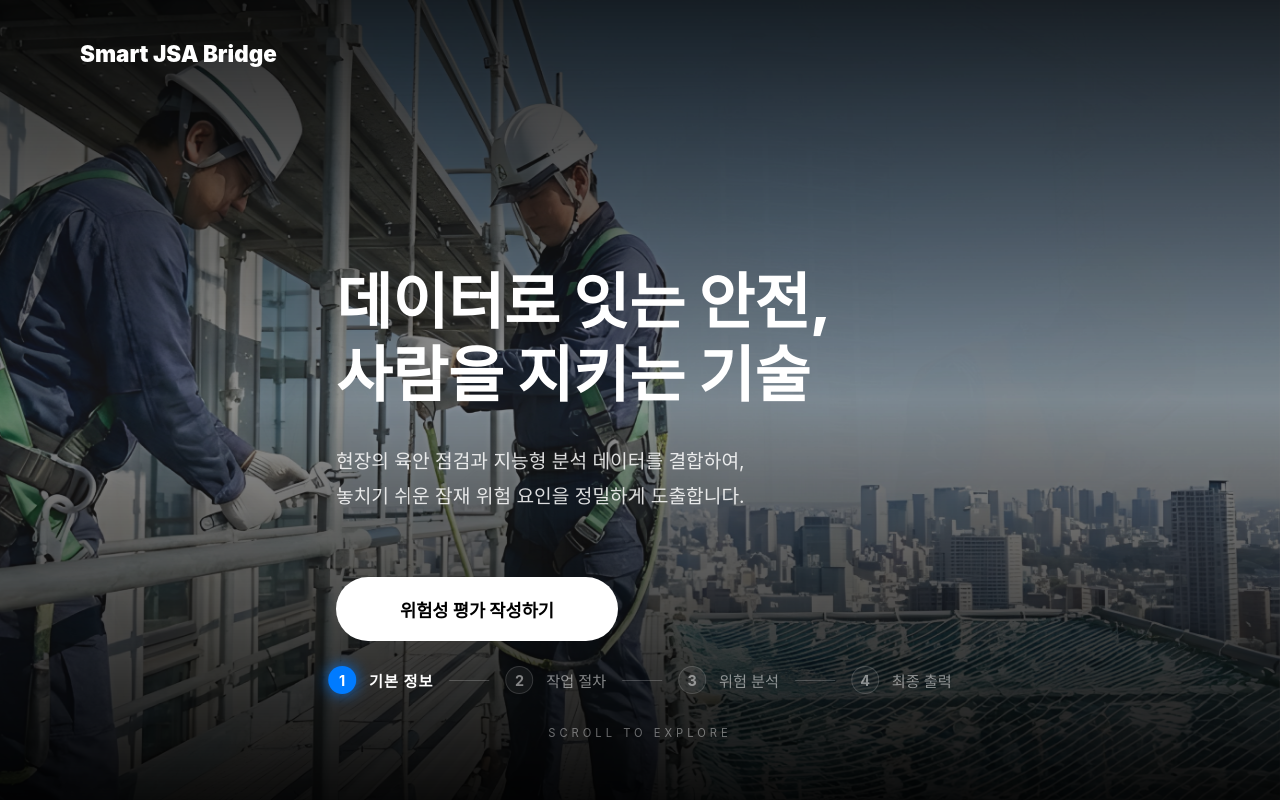
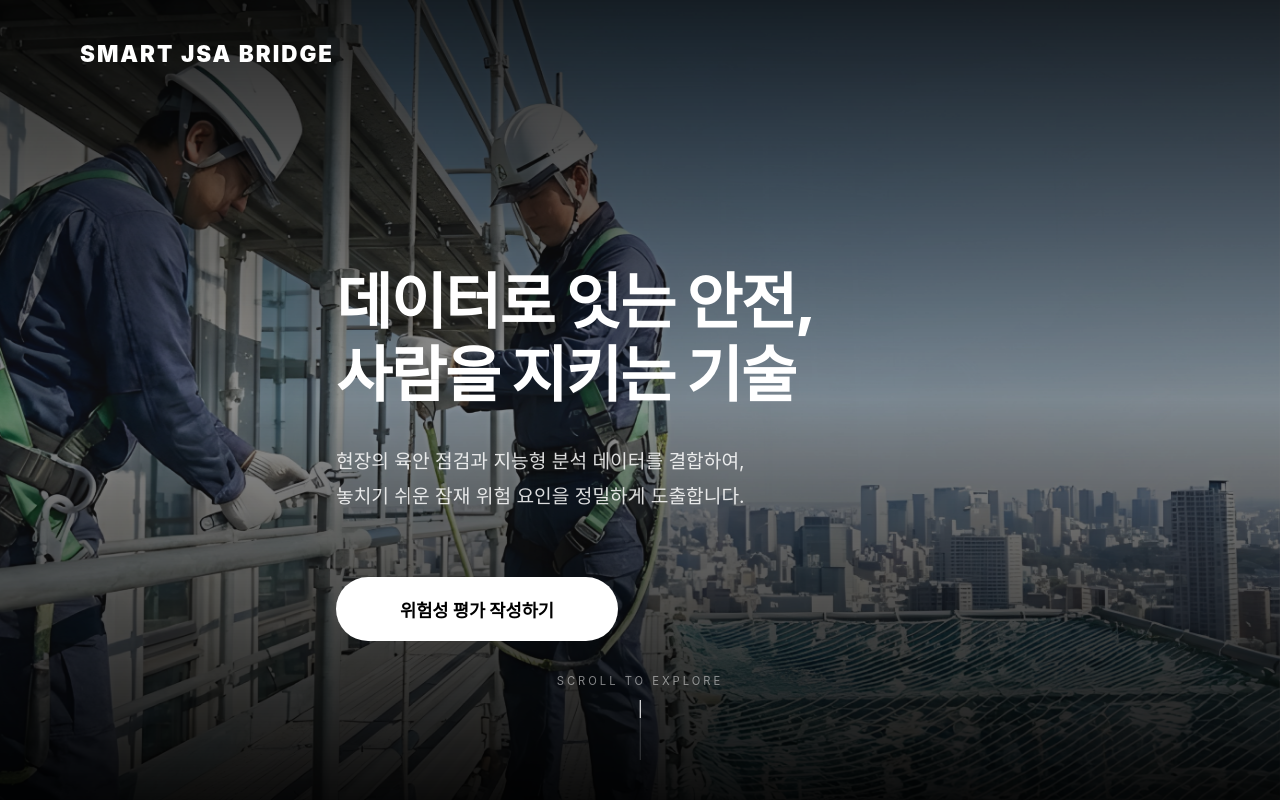
Before and after one commit to hanghanghu716-dotcom/smart-jsa-bridge, a React (Vite) app: page / in a window 1280 px wide. Shown: the top 800 px of the page. Built offline with nearby package versions, Linux system fonts and the light colour scheme; a web font is replaced by a local one.

Commit message:
Add files via upload

```diff
--- a/src/pages/Main.jsx
+++ b/src/pages/Main.jsx
@@ -1,5 +1,6 @@
 import { useState, useEffect } from 'react';
 import { Link, useNavigate } from 'react-router-dom';
+// import AdBanner from '../AdBanner'; // [심사 전략] 광고 슬롯 전체 주석 처리
 
 export default function Main() {
   const navigate = useNavigate();
@@ -13,6 +14,7 @@ export default function Main() {
 
   return (
     <div style={styles.wrapper}>
+      {/* SECTION 1: HERO - 사용자 원본 디자인 (규격 및 로직 100% 보존) */}
       <section style={styles.heroSection}>
         <div style={styles.bgWrapper}>
           {slides.map((src, index) => (
@@ -32,34 +34,13 @@ export default function Main() {
           </main>
           <aside style={styles.sideAd}></aside>
         </div>
-
-        {/* ✅ 교정된 인디케이터: Info.jsx의 스테퍼 스타일을 적용하여 일관성 확보 */}
-        <div style={styles.indicatorWrapper}>
-          <div style={styles.stepper}>
-            <div style={styles.stepItemActive}>
-              <div style={styles.stepBadgeActive}>1</div>
-              <span style={styles.stepTextActive}>기본 정보</span>
-            </div>
-            <div style={styles.stepLine} />
-            <div style={styles.stepItem}>
-              <div style={styles.stepBadge}>2</div>
-              <span style={styles.stepText}>작업 절차</span>
-            </div>
-            <div style={styles.stepLine} />
-            <div style={styles.stepItem}>
-              <div style={styles.stepBadge}>3</div>
-              <span style={styles.stepText}>위험 분석</span>
-            </div>
-            <div style={styles.stepLine} />
-            <div style={styles.stepItem}>
-              <div style={styles.stepBadge}>4</div>
-              <span style={styles.stepText}>최종 출력</span>
-            </div>
-          </div>
+        <div style={styles.scrollGuide}>
           <span style={styles.scrollLabel}>SCROLL TO EXPLORE</span>
+          <div style={styles.scrollTrack}><div style={styles.scrollThumb}></div></div>
         </div>
       </section>
 
+      {/* SECTION 2: VALUE PROPOSITION - 줄간격 개선 및 이미지 삽입 (Material Design 3) */}
       <section style={styles.m3Section}>
         <div style={styles.container}>
           <div style={styles.valueRow}>
@@ -67,12 +48,12 @@ export default function Main() {
               <span style={styles.m3Tag}>CORE VALUE</span>
               <h3 style={styles.m3Title}>실질적 위험 발굴을 돕는<br />지능형 안전 분석 파트너</h3>
               <div style={styles.valuePoint}>
-                <h4 style={styles.valuePointTitle}>체계적인 데이터 매칭</h4>
-                <p style={styles.valuePointPara}>수많은 작업 시나리오 분석을 통해 구축된 데이터베이스를 기반으로,<br />현장 상황에 가장 부합하는 유해위험요인을 지능적으로 제안합니다.</p>
+                <h4>체계적인 데이터 매칭</h4>
+                <p>수많은 작업 시나리오 분석을 통해 구축된 데이터베이스를 기반으로,<br />현장 상황에 가장 부합하는 유해위험요인을 지능적으로 제안합니다.</p>
               </div>
               <div style={styles.valuePoint}>
-                <h4 style={styles.valuePointTitle}>편집 기반의 무결성 확보</h4>
-                <p style={styles.valuePointPara}>제시된 추천 항목을 토대로 사용자가 직접 현장의 특수성을 반영함으로써,<br />실무적 효용성과 법적 준수성을 동시에 갖춘 보고서를 완성합니다.</p>
+                <h4>편집 기반의 무결성 확보</h4>
+                <p>제시된 추천 항목을 토대로 사용자가 직접 현장의 특수성을 반영함으로써,<br />실무적 효용성과 법적 준수성을 동시에 갖춘 보고서를 완성합니다.</p>
               </div>
             </div>
             <div style={styles.valueImageSide}>
@@ -82,6 +63,7 @@ export default function Main() {
         </div>
       </section>
 
+      {/* SECTION 3: 9대 핵심 작업 분석 가이드 (가독성 및 로직 강화) */}
       <section style={{...styles.m3Section, backgroundColor: '#fcfcfc'}}>
         <div style={styles.container}>
           <div style={styles.m3Header}>
@@ -111,6 +93,7 @@ export default function Main() {
         </div>
       </section>
 
+      {/* SECTION 4: FAQ - 풍성한 답변 및 최적화된 밀도 */}
       <section style={styles.m3Section}>
         <div style={styles.container}>
           <div style={styles.m3Header}>
@@ -120,11 +103,26 @@ export default function Main() {
           <div style={styles.faqWrapper}>
             <div style={styles.faqBlock}>
               <h5 style={styles.faqQ}>Q. 본 서비스로 생성된 보고서가 법적 효력을 갖습니까?</h5>
-              <p style={styles.faqA}>네, 산업안전보건법 제36조에 의거한 법적 절차를 준수합니다. 관리자의 최종 검토와 근로자 서명이 완료되면 공신력 있는 안전 보건 기록물로 인정됩니다.</p>
+              <p style={styles.faqA}>
+                네, 산업안전보건법 제36조(위험성평가의 실시)에 따르면 사업주는 유해·위험요인을 찾아내어 위험성을 결정하고 조치를 취한 뒤 그 결과를 기록·보존해야 합니다.
+                Smart JSA Bridge를 통해 생성된 PDF 리포트는 이러한 법적 절차를 준수하여 작성된 결과물로써, 현장 관리자의 최종 검토와 근로자 공유(서명)가 완료되면 공신력 있는 안전 보건 기록물로 인정됩니다.
+              </p>
             </div>
             <div style={styles.faqBlock}>
               <h5 style={styles.faqQ}>Q. 서비스가 법적 책임을 대신해 주나요?</h5>
-              <p style={styles.faqA}>아니요. 본 서비스는 효율적 위험 식별을 돕는 조력 도구입니다. 최종 보고서의 내용 검토 및 편집에 대한 책임은 사업주 및 안전관리자에게 있습니다.</p>
+              <p style={styles.faqA}>
+                아니요. 본 서비스는 안전 관리 업무의 효율성을 높이고 올바른 위험 식별을 돕는 '전문가 조력 도구'이자 '교육 플랫폼'입니다.
+                현장의 기계 상태, 작업 환경, 기상 조건 등은 실시간으로 변화하며 이는 시스템이 모두 파악할 수 없는 변수입니다.
+                따라서 최종 보고서의 내용을 당사 사업장의 실제 환경에 맞춰 검토하고 편집할 최종적인 권한과 책임은 사용자(사업주 및 안전관리자)에게 있습니다.
+              </p>
+            </div>
+            <div style={styles.faqBlock}>
+              <h5 style={styles.faqQ}>Q. 위험도(Risk) 산출 로직은 무엇인가요?</h5>
+              <div style={styles.mathCard}>Risk (위험도) = Frequency (빈도) × Severity (강도)</div>
+              <p style={styles.faqA}>
+                본 시스템은 고용노동부의 '위험성평가 가이드'에 따른 5x5 Matrix법을 차용합니다. 사고가 발생할 확률(빈도)과 발생 시 초래되는 부상의 정도(강도)를 곱하여 수치화하며,
+                계산된 위험도 점수에 따라 '허용 불가(즉시 중단)', '상당한 위험(계획적 개선)', '경미한 위험(유지 관리)' 등의 등급을 사용자에게 제안합니다.
+              </p>
             </div>
           </div>
         </div>
@@ -134,6 +132,11 @@ export default function Main() {
         <div style={styles.container}>
           <div style={styles.footerFlex}>
             <p>© 2026 <strong>Smart JSA Bridge</strong>. Designed by <strong>yizuno</strong></p>
+            <div style={styles.footerLinks}>
+              <Link to="/privacy" style={styles.fLink}>개인정보처리방침</Link>
+              <Link to="/terms" style={styles.fLink}>이용약관</Link>
+              <Link to="/about" style={styles.fLink}>서비스 소개</Link>
+            </div>
           </div>
         </div>
       </footer>
@@ -142,6 +145,7 @@ export default function Main() {
 }
 
 const styles = {
+  /* GLOBAL & HERO (원본 1:1 복구) */
   wrapper: { backgroundColor: '#fff', color: '#1c1b1f', width: '100%', overflowX: 'hidden' },
   container: { maxWidth: '1440px', margin: '0 auto', padding: '0 80px' },
   heroSection: { position: 'relative', height: '100vh', display: 'flex', flexDirection: 'column', overflow: 'hidden' },
@@ -149,48 +153,54 @@ const styles = {
   bgImage: { position: 'absolute', inset: 0, backgroundSize: 'cover', backgroundPosition: 'center', transition: 'opacity 2s ease-in-out' },
   dimOverlay: { position: 'absolute', inset: 0, background: 'linear-gradient(to bottom, rgba(0,0,0,0.85) 0%, rgba(0,0,0,0.4) 50%, rgba(0,0,0,0.95) 100%)', zIndex: 1 },
   header: { padding: '2.5rem 5rem', zIndex: 10 },
-  logo: { fontSize: '1.4rem', fontWeight: '900', color: '#fff', cursor: 'pointer' },
+  logo: { fontSize: '1.4rem', fontWeight: '900', letterSpacing: '2px', textTransform: 'uppercase', color: '#fff', cursor: 'pointer' },
   mainLayout: { flex: 1, display: 'flex', alignItems: 'center', padding: '0 5rem', gap: '4rem', zIndex: 10 },
   sideAd: { width: '160px', flexShrink: 0 },
   centerContent: { flex: 1, display: 'flex', justifyContent: 'flex-start', paddingLeft: '2rem', color: '#fff' },
   heroContent: { maxWidth: '750px' },
-  mainTitle: { fontSize: 'clamp(2.5rem, 5vw, 3.8rem)', fontWeight: '800', lineHeight: '1.2', marginBottom: '2rem' },
-  subTitle: { fontSize: '1.2rem', lineHeight: '1.8', opacity: 0.85, marginBottom: '4rem' },
-  buttonWrapper: { display: 'flex' },
+  mainTitle: { fontSize: 'clamp(2.5rem, 5vw, 3.8rem)', fontWeight: '800', lineHeight: '1.2', letterSpacing: '-1.5px', marginBottom: '2rem', wordBreak: 'keep-all' },
+  subTitle: { fontSize: '1.2rem', lineHeight: '1.8', opacity: 0.85, marginBottom: '4rem', wordBreak: 'keep-all' },
   primaryBtn: { display: 'inline-block', padding: '1.2rem 4rem', backgroundColor: '#fff', color: '#000', borderRadius: '4rem', fontSize: '1.1rem', fontWeight: 'bold', textDecoration: 'none' },
 
-  /* ✅ Info.jsx 스타일을 적용한 새로운 인디케이터 스타일 */
-  indicatorWrapper: { position: 'absolute', bottom: '60px', left: '50%', transform: 'translateX(-50%)', zIndex: 10, display: 'flex', flexDirection: 'column', alignItems: 'center', gap: '2rem' },
-  stepper: { display: 'flex', alignItems: 'center', justifyContent: 'center', gap: '1rem' },
-  stepItemActive: { display: 'flex', alignItems: 'center', gap: '0.8rem' },
-  stepBadgeActive: { width: '28px', height: '28px', backgroundColor: '#007bff', borderRadius: '50%', display: 'flex', alignItems: 'center', justifyContent: 'center', fontSize: '0.9rem', fontWeight: 'bold', color: '#fff', boxShadow: '0 0 15px rgba(0,123,255,0.8)' },
-  stepTextActive: { fontSize: '0.95rem', color: '#fff', fontWeight: '700', letterSpacing: '1px' },
-  stepItem: { display: 'flex', alignItems: 'center', gap: '0.8rem', opacity: 0.5 },
-  stepBadge: { width: '28px', height: '28px', backgroundColor: 'rgba(255,255,255,0.1)', border: '1px solid rgba(255,255,255,0.3)', borderRadius: '50%', display: 'flex', alignItems: 'center', justifyContent: 'center', fontSize: '0.9rem', fontWeight: 'bold', color: '#fff' },
-  stepText: { fontSize: '0.95rem', color: '#fff', fontWeight: '500' },
-  stepLine: { width: '40px', height: '1px', backgroundColor: 'rgba(255,255,255,0.2)' },
-  scrollLabel: { color: '#fff', fontSize: '0.7rem', opacity: 0.4, letterSpacing: '4px', display: 'block', textTransform: 'uppercase' },
+  scrollGuide: { position: 'absolute', bottom: '40px', left: '50%', transform: 'translateX(-50%)', textAlign: 'center', zIndex: 10 },
+  scrollLabel: { color: '#fff', fontSize: '0.7rem', opacity: 0.5, letterSpacing: '3px', display: 'block', marginBottom: '12px' },
+  scrollTrack: { width: '1px', height: '60px', backgroundColor: 'rgba(255,255,255,0.2)', margin: '0 auto', position: 'relative' },
+  scrollThumb: { position: 'absolute', top: 0, left: 0, width: '100%', height: '30%', backgroundColor: '#fff' },
 
+  /* M3 Sections (공간감 확보 및 줄간격 개선) */
   m3Section: { padding: '160px 0' },
   valueRow: { display: 'flex', gap: '100px', alignItems: 'center' },
   valueTextSide: { flex: 1.2 },
   valuePoint: { marginBottom: '60px' },
-  valuePointTitle: { fontSize: '1.8rem', fontWeight: '800', marginBottom: '20px', color: '#111' },
-  valuePointPara: { fontSize: '1.15rem', lineHeight: '2.0', color: '#444' },
   valueImageSide: { flex: 1 },
   imageCard: { width: '100%', height: '550px', backgroundSize: 'cover', backgroundPosition: 'center', borderRadius: '24px', boxShadow: '0 30px 60px rgba(0,0,0,0.1)' },
+
+  m3Header: { marginBottom: '100px' },
   m3Tag: { color: '#007bff', fontWeight: '900', fontSize: '0.8rem', letterSpacing: '3px', marginBottom: '24px', display: 'block' },
-  m3Title: { fontSize: '3.5rem', fontWeight: '900', marginBottom: '32px', color: '#111' },
+  m3Title: { fontSize: '3.5rem', fontWeight: '900', marginBottom: '32px', letterSpacing: '-1.5px', wordBreak: 'keep-all', color: '#111' },
+  m3Desc: { fontSize: '1.4rem', lineHeight: '2.0', color: '#49454f', wordBreak: 'keep-all' },
+
+  valuePointTitle: { fontSize: '1.8rem', fontWeight: '800', marginBottom: '20px' },
+  valuePointPara: { fontSize: '1.15rem', lineHeight: '2.0', color: '#444', wordBreak: 'keep-all' },
+
+  /* JSA Grid (가독성 개선) */
   jsaCardGrid: { display: 'grid', gridTemplateColumns: 'repeat(3, 1fr)', gap: '40px' },
-  jsaCard: { padding: '48px', backgroundColor: '#fff', border: '1px solid #eee', borderRadius: '16px', position: 'relative' },
+  jsaCard: { padding: '48px', backgroundColor: '#fff', border: '1px solid #eee', borderRadius: '16px', position: 'relative', boxShadow: '0 4px 12px rgba(0,0,0,0.02)' },
   jsaBadge: { position: 'absolute', top: '32px', right: '32px', fontSize: '1.2rem', fontWeight: '900', color: '#f0f0f0' },
   jsaCardTitle: { fontSize: '1.6rem', fontWeight: '800', marginBottom: '32px', color: '#111' },
   jsaFactorBox: { marginBottom: '24px', paddingLeft: '16px', borderLeft: '3px solid #ff4d4d' },
   jsaMeasureBox: { paddingLeft: '16px', borderLeft: '3px solid #007bff' },
+
+  /* FAQ (오밀조밀함 해결 및 풍성한 내용) */
   faqWrapper: { maxWidth: '1000px' },
   faqBlock: { marginBottom: '100px' },
-  faqQ: { fontSize: '1.6rem', fontWeight: '800', color: '#007bff', marginBottom: '32px' },
-  faqA: { fontSize: '1.2rem', lineHeight: '2.1', color: '#444' },
+  faqQ: { fontSize: '1.6rem', fontWeight: '800', color: '#007bff', marginBottom: '32px', letterSpacing: '-0.5px' },
+  faqA: { fontSize: '1.2rem', lineHeight: '2.1', color: '#444', wordBreak: 'keep-all' },
+  mathCard: { backgroundColor: '#111', padding: '32px', borderRadius: '12px', color: '#fff', textAlign: 'center', fontSize: '1.5rem', fontWeight: '700', margin: '32px 0', letterSpacing: '0.5px' },
+
+  /* Footer */
   finalFooter: { padding: '100px 0', backgroundColor: '#1c1b1f', color: '#fff' },
-  footerFlex: { display: 'flex', justifyContent: 'center', alignItems: 'center' }
+  footerFlex: { display: 'flex', justifyContent: 'space-between', alignItems: 'center' },
+  footerLinks: { display: 'flex', gap: '40px' },
+  fLink: { color: '#888', textDecoration: 'none', fontSize: '0.95rem' }
 };
```
